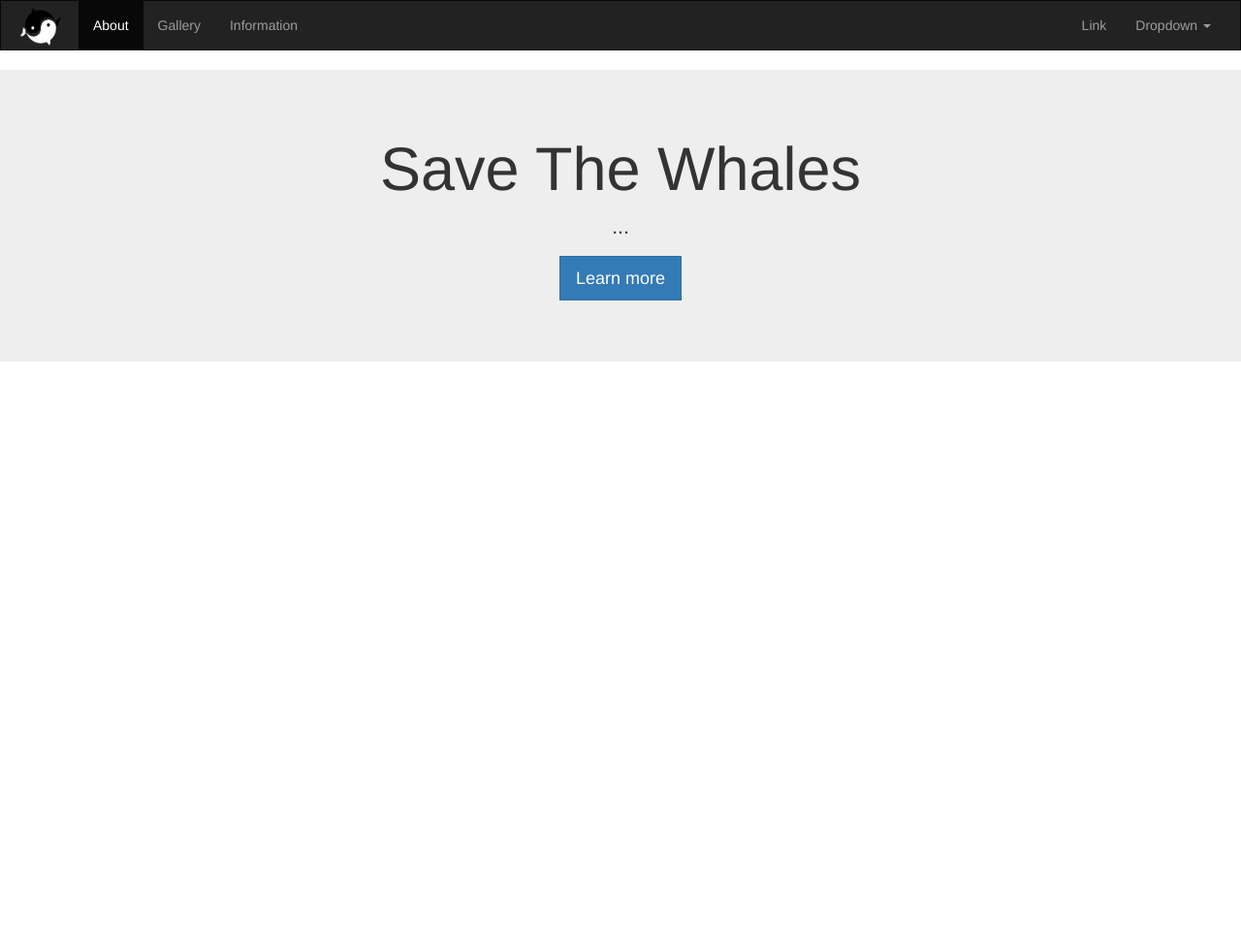
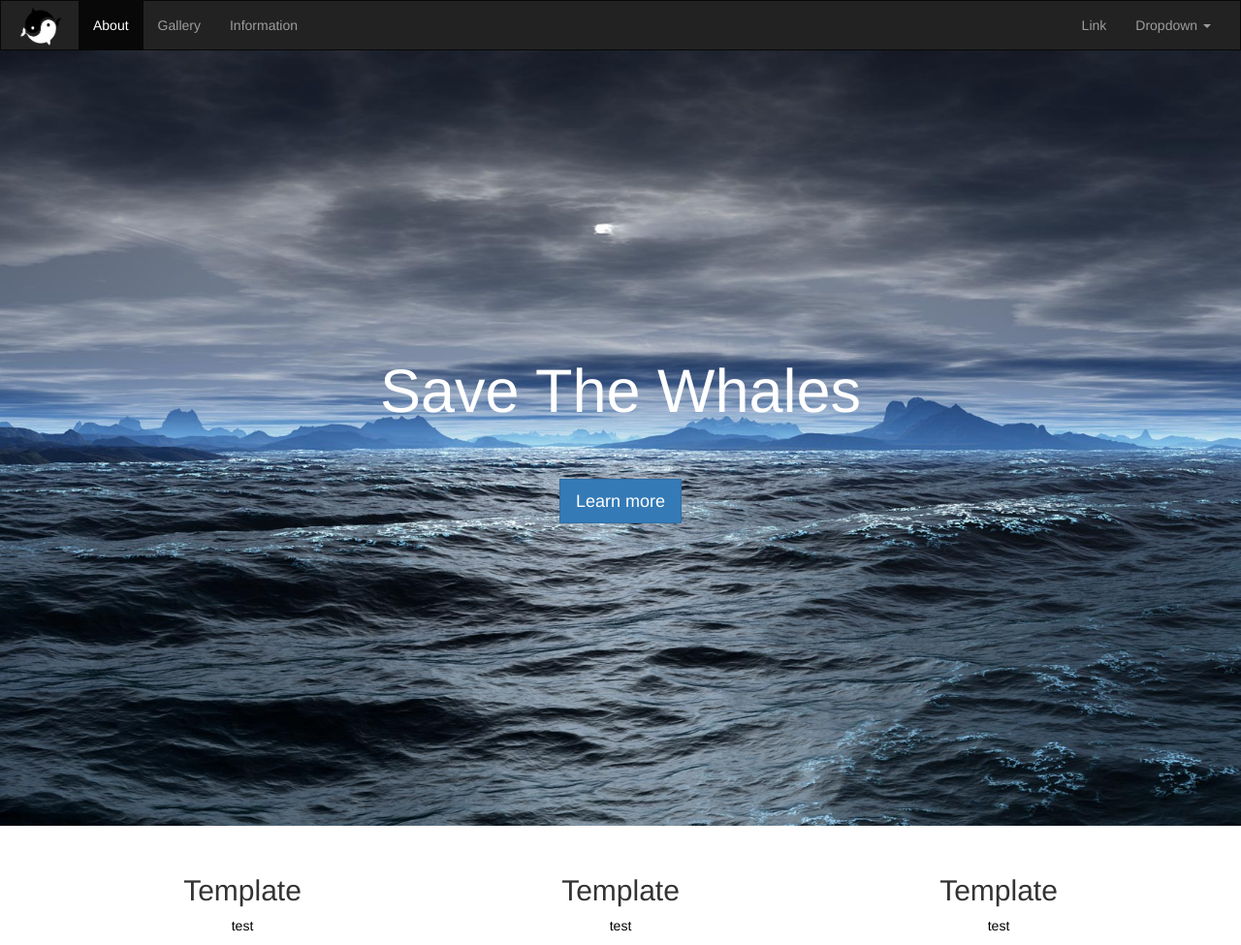
Before and after one commit to ajmalhakeem/special-project, a plain HTML site: page index.html in a window 1280 px wide. Shown: the whole page at 97% size. Before the commit the page ends 800 px from the top, so only its background shows below. Drawn offline with nearby package versions, Linux system fonts and the light colour scheme.

Commit message:
fixed centering and color issues

```diff
--- a/index.html
+++ b/index.html
@@ -47,12 +47,31 @@
       </div><!-- /.navbar-collapse -->
     </div><!-- /.container-fluid -->
   </nav>
-  <div class="jumbotron">
+
+  <div class="jumbotron vertical-center">
     <div class="container">
       <h1 class="center">Save The Whales</h1>
       <p class="center">...</p>
       <p class="center"><a class="btn btn-primary btn-lg" href="#" role="button">Learn more</a></p>
     </div>
   </div>
+
+  <div class="container main-info">
+    <div class="row">
+        <div class="col-md-4 center">
+          <h2>Template</h2>
+          <p>test</p>
+        </div>
+        <div class="col-md-4 center">
+          <h2>Template</h2>
+          <p>test</p>
+        </div>
+        <div class="col-md-4 center">
+          <h2>Template</h2>
+          <p>test</p>
+        </div>
+    </div>
+  </div>
+
 </body>
 </html>
--- a/stylesheet/stylesheet.css
+++ b/stylesheet/stylesheet.css
@@ -1,6 +1,10 @@
 * {
   border-radius: 0 !important;
   -moz-border-radius: 0 !important;
+}
+
+.navbar {
+  margin-bottom: 0;
 }
 
 .navbar-brand img {
@@ -12,6 +16,38 @@ a.navbar-brand {
   padding-top: 4px;
 }
 
-.jumbotron .center {
+.jumbotron {
+    background-image: url("../images/bg.jpg");
+    background-color: #17234E;
+    margin-bottom: 0;
+    min-height: 50%;
+    background-repeat: no-repeat;
+    background-position: center;
+    -webkit-background-size: cover;
+    background-size: cover;
+    height: 450px;
+}
+
+.vertical-center {
+  min-height: 100%;  /* Fallback for browsers do NOT support vh unit */
+  min-height: 100vh; /* These two lines are counted as one :-)       */
+
+  display: flex;
+  align-items: center;
+}
+
+.jumbotron h1, p {
+  color: white;
+}
+
+.center {
   text-align: center;
 }
+
+.main-info p {
+  color: black;
+}
+
+.main-info {
+  padding-top: 30px;
+}
```
Also changed, not shown: images/bg.jpg (added). Lines whose indentation alone changed are shown as unchanged.
